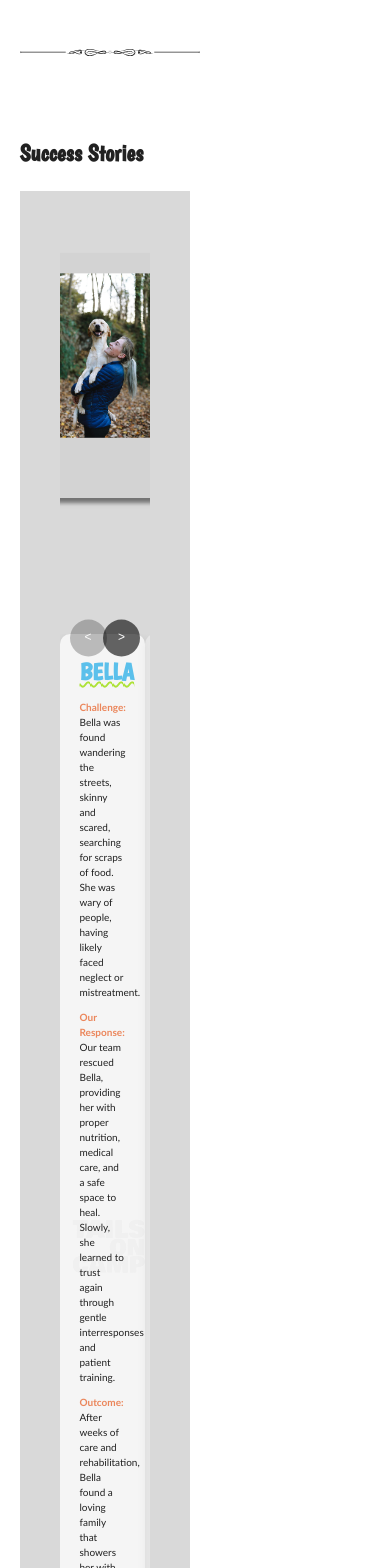
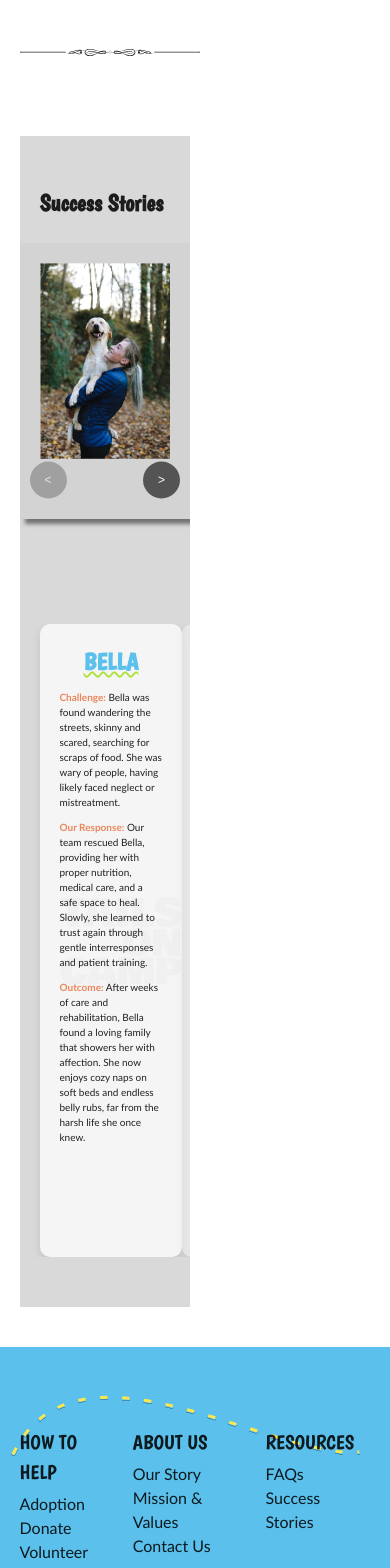
Before and after one commit to geybriyel-se/tails-on-camp-frontend, a React (Vite) app: page /about in a window 390 px wide. Shown: the part 3240-4808 px from the top of the page. Built offline with nearby package versions, Linux system fonts and the light colour scheme; a web font is replaced by a local one.

Commit message:
make a few style adjustments to stories section in about page

```diff
--- a/src/pages/About.jsx
+++ b/src/pages/About.jsx
@@ -236,14 +236,12 @@ export default function About() {
 
                     <img src={Divider} alt="Page divider" className='Divider' />
 
-                    <section className="DefaultSection Success" id='Success'>
+                    <section className="DefaultSection Success" id='Stories'>
                         <h2 className="SectionTitle">Success Stories</h2>
-                        <div className="StoriesWrapper">
-                            <SpotlightCarousel
-                                articles={successStories}
-                                className='StoriesCarousel'
-                            />
-                        </div>
+                        <SpotlightCarousel
+                            articles={successStories}
+                            className='StoriesCarousel'
+                        />
                     </section>
                 </main>
 
--- a/src/styles/About.css
+++ b/src/styles/About.css
@@ -190,12 +190,16 @@
 .About .Success .StoriesCarousel {
 }
 
-.About .Success .StoriesWrapper {
+.About .Success {
     margin: 20px 0;
-    padding: 40px;
+    /* padding: 40px; */
     background-color: #D9D9D9;
+    padding: 50px 0;
 }
 
+.About .Success .SectionTitle {
+    padding-left: clamp(20px, 5vw, 50px);
+}
 
 @media (max-width: 768px) {
     .TeamGrid {
--- a/src/styles/SpotlightCarousel.css
+++ b/src/styles/SpotlightCarousel.css
@@ -167,6 +167,12 @@
         padding: 0;
     }
 
+    .SpotlightCarousel .CardCaption {
+        /* background-color: #5BC0EB; */
+        gap: 25px;
+        padding-left: 20px;
+    }
+
     .SpotlightCarousel .NavBtn {
         position: absolute;
         top: 25%;
@@ -184,6 +190,7 @@
 
 
 @media (max-width: 670px) {
+
     .SpotlightCarousel .CardCaption {
         width: 100%;
         display: flex;
```
